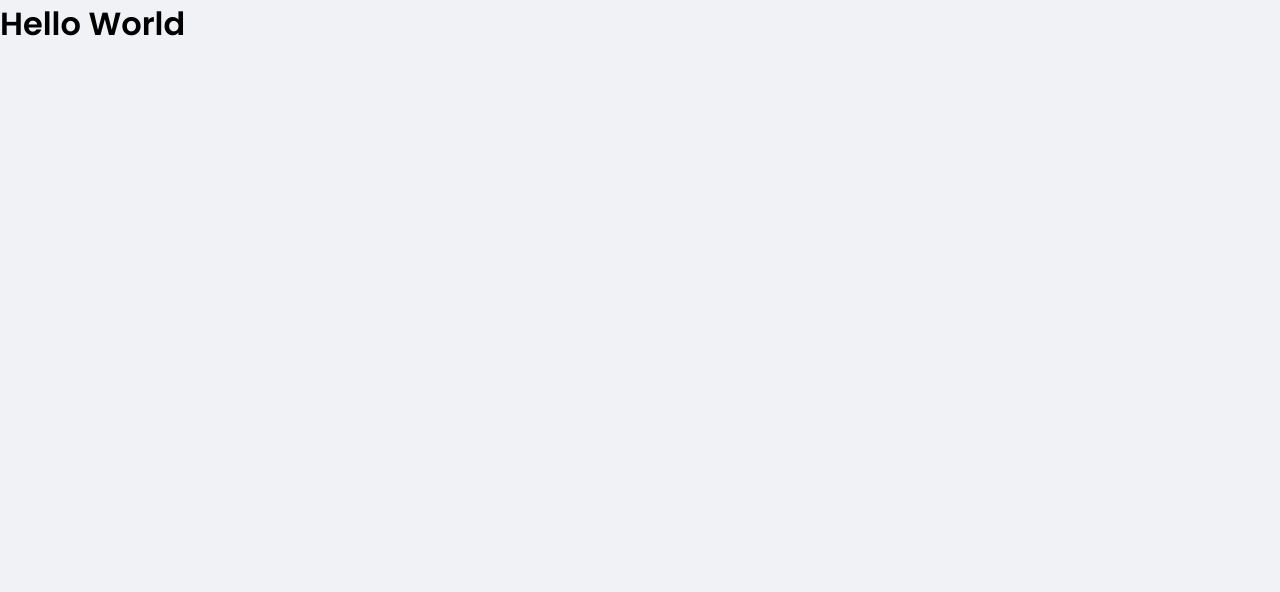
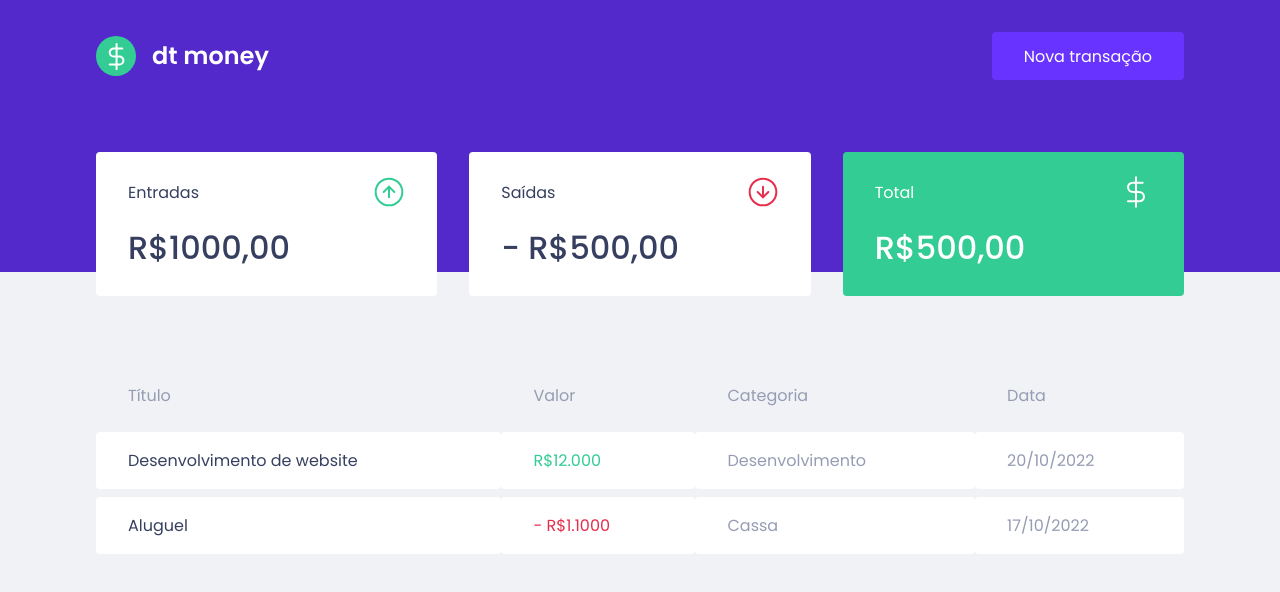
Before and after one commit to Jullbs/dtmoney-trilha-ignite, a React (Create React App) app: page / in a window 1280 px wide. Shown: the top 592 px of the page. Built offline with nearby package versions, Linux system fonts and the light colour scheme.

Commit message:
Components added

```diff
--- a/public/index.html
+++ b/public/index.html
@@ -10,7 +10,7 @@
         <link rel="shortcut icon" href="favicon.png" type="image/png" />
 
         <link
-            href="https://fonts.googleapis.com/css2?family=Poppins:wght@400;600&display=swap"
+            href="https://fonts.googleapis.com/css2?family=Poppins:wght@400;500;600&display=swap"
             rel="stylesheet"
         />
 
--- a/src/App.tsx
+++ b/src/App.tsx
@@ -1,10 +1,13 @@
+import { Dashboard } from "./components/Dashboard";
+import { Header } from "./components/Header";
 import { GlobalStyle } from "./styles/global";
 
 export function App() {
     return (
-        <div className="App">
-            <h1>Hello World</h1>
+        <>
+            <Header />
+            <Dashboard />
             <GlobalStyle />
-        </div>
+        </>
     );
 }
--- /dev/null
+++ b/src/components/Dashboard/index.tsx
@@ -0,0 +1,13 @@
+import { Summary } from "../Summary";
+import { TransactionsTable } from "../TransactionsTable";
+
+import { Container } from "./styles";
+
+export function Dashboard() {
+    return (
+        <Container>
+            <Summary />
+            <TransactionsTable />
+        </Container>
+    );
+}
--- /dev/null
+++ b/src/components/Dashboard/styles.ts
@@ -0,0 +1,7 @@
+import styled from "styled-components";
+
+export const Container = styled.main`
+    max-width: 1120px;
+    margin: 0 auto;
+    padding: 2.5rem 1rem;
+`;
--- /dev/null
+++ b/src/components/Header/index.tsx
@@ -0,0 +1,14 @@
+import logoImg from "../../assets/logo.svg";
+import { Container } from "./styles";
+import { Content } from "./styles";
+
+export function Header() {
+    return (
+        <Container>
+            <Content>
+                <img src={logoImg} alt="dt money" />
+                <button type="button">Nova transação</button>
+            </Content>
+        </Container>
+    );
+}
--- /dev/null
+++ b/src/components/Header/styles.ts
@@ -0,0 +1,31 @@
+import styled from "styled-components";
+
+export const Container = styled.header`
+    background: var(--blue);
+`;
+
+export const Content = styled.div`
+    max-width: 1120px;
+    margin: 0 auto;
+
+    padding: 2rem 1rem 12rem;
+    display: flex;
+    align-items: center;
+    justify-content: space-between;
+
+    button {
+        font-size: 1rem;
+        color: #fff;
+        background: var(--blue-light);
+        border: 0;
+        padding: 0 2rem;
+        border-radius: 0.25rem;
+        height: 3rem;
+
+        transition: filter 0.2s;
+
+        &:hover {
+            filter: brightness(0.9);
+        }
+    }
+`;
--- /dev/null
+++ b/src/components/Summary/index.tsx
@@ -0,0 +1,33 @@
+import incomeImg from "../../assets/income.svg";
+import outcomeImg from "../../assets/outcome.svg";
+import totalImg from "../../assets/total.svg";
+
+import { Container } from "./styles";
+
+export function Summary() {
+    return (
+        <Container>
+            <div>
+                <header>
+                    <p>Entradas</p>
+                    <img src={incomeImg} alt="Entradas" />
+                </header>
+                <strong>R$1000,00</strong>
+            </div>
+            <div>
+                <header>
+                    <p>Saídas</p>
+                    <img src={outcomeImg} alt="Entradas" />
+                </header>
+                <strong>- R$500,00</strong>
+            </div>
+            <div className="highlight-background">
+                <header>
+                    <p>Total</p>
+                    <img src={totalImg} alt="Entradas" />
+                </header>
+                <strong>R$500,00</strong>
+            </div>
+        </Container>
+    );
+}
--- /dev/null
+++ b/src/components/Summary/styles.ts
@@ -0,0 +1,34 @@
+import styled from "styled-components";
+
+export const Container = styled.div`
+    display: grid;
+    grid-template-columns: repeat(3, 1fr);
+    gap: 2rem;
+    margin-top: -10rem;
+
+    div {
+        background: var(--shape);
+        padding: 1.5rem 2rem;
+        border-radius: 0.25rem;
+        color: var(--text-title);
+
+        header {
+            display: flex;
+            align-items: center;
+            justify-content: space-between;
+        }
+
+        strong {
+            display: block;
+            margin-top: 1rem;
+            font-size: 2rem;
+            font-weight: 500;
+            line-height: 3rem;
+        }
+
+        &.highlight-background {
+            background: var(--green);
+            color: #fff;
+        }
+    }
+`;
--- /dev/null
+++ b/src/components/TransactionsTable/index.tsx
@@ -0,0 +1,33 @@
+import { Container } from "./styles";
+
+export function TransactionsTable() {
+    return (
+        <Container>
+            <table>
+                <thead>
+                    <tr>
+                        <th>Título</th>
+                        <th>Valor</th>
+                        <th>Categoria</th>
+                        <th>Data</th>
+                    </tr>
+                </thead>
+
+                <tbody>
+                    <tr>
+                        <td>Desenvolvimento de website</td>
+                        <td className="deposit">R$12.000</td>
+                        <td>Desenvolvimento</td>
+                        <td>20/10/2022</td>
+                    </tr>
+                    <tr>
+                        <td>Aluguel</td>
+                        <td className="withdraw">- R$1.1000</td>
+                        <td>Cassa</td>
+                        <td>17/10/2022</td>
+                    </tr>
+                </tbody>
+            </table>
+        </Container>
+    );
+}
--- /dev/null
+++ b/src/components/TransactionsTable/styles.ts
@@ -0,0 +1,38 @@
+import styled from "styled-components";
+
+export const Container = styled.div`
+    margin-top: 4rem;
+
+    table {
+        width: 100%;
+        border-spacing: 0 0.5rem;
+
+        th {
+            color: var(--text-body);
+            font-weight: 400;
+            padding: 1rem 2rem;
+            text-align: left;
+            line-height: 1.5rem;
+        }
+
+        td {
+            padding: 1rem 2rem;
+            border: 0;
+            background: var(--shape);
+            color: var(--text-body);
+            border-radius: 0.25rem;
+
+            &:first-child {
+                color: var(--text-title);
+            }
+
+            &.deposit {
+                color: var(--green);
+            }
+
+            &.withdraw {
+                color: var(--red);
+            }
+        }
+    }
+`;
--- a/src/styles/global.ts
+++ b/src/styles/global.ts
@@ -4,6 +4,7 @@ export const GlobalStyle = createGlobalStyle`
     :root {
         --red: #E52E4D;
         --blue: #5429CC;
+        --green: #33CC95;
 
         --blue-light: #6933FF;
 
```
